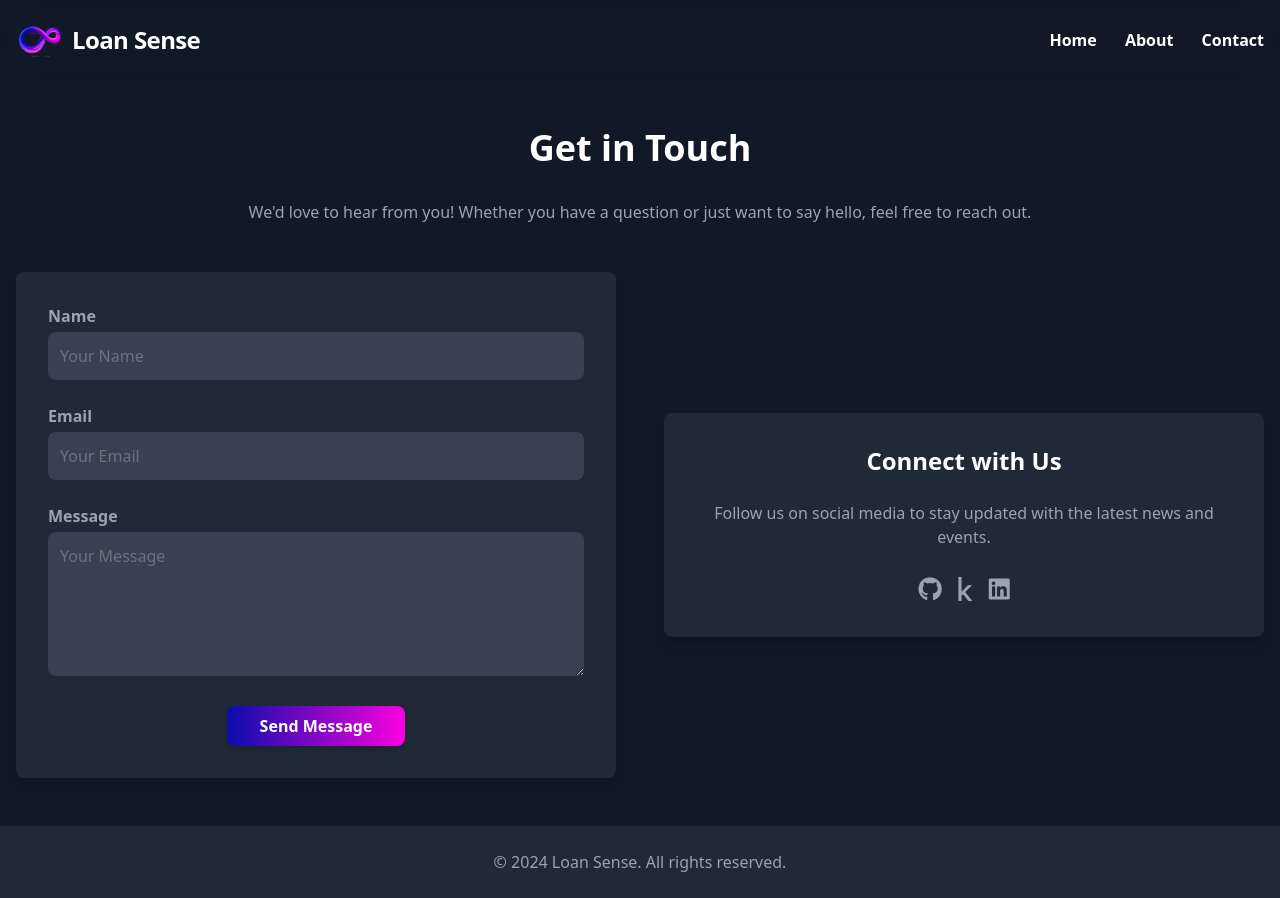
After one commit to tahhnik/relaxy-ai-engineer-exam-question, a Flask app: page /contact in a window 1280 px wide. The commit adds this page. Run offline with Flask 3, Linux system fonts and the light colour scheme; parts of the project's set-up code (start-up, migrations or seed data) failed here and were passed over; some libraries are stand-ins or nearby versions.

Commit message:
Added contacts page

```diff
--- a/app.py
+++ b/app.py
@@ -6,8 +6,6 @@ from sklearn.ensemble import RandomForestClassifier
 from sklearn.ensemble import StackingClassifier
 
 from utils import preprocess
-
-
 
 
 def feature_engineering(X):
@@ -149,6 +147,29 @@ def predict_dt():
 def about():
     return render_template('about.html')
 
+@app.route('/contact')
+def contact():
+    return render_template('contact.html')
+
+
+@app.route('/submit', methods=['POST'])
+def submit_form():
+    data = request.get_json()
+    name = data.get('name')
+    email = data.get('email')
+    message = data.get('message')
+
+    response = {
+        'status': 'success',
+        'message': 'Form submitted successfully!',
+        'data': {
+            'name': name,
+            'email': email,
+            'message': message
+        }
+    }
+    return jsonify(response)
+
 
 if __name__ == "__main__":
     app.run(debug=True)
--- /dev/null
+++ b/templates/contact.html
@@ -0,0 +1,113 @@
+<!DOCTYPE html>
+<html lang="en">
+<head>
+    <meta charset="UTF-8">
+    <meta name="viewport" content="width=device-width, initial-scale=1.0">
+    <title>Contact Us</title>
+    <link href="https://cdn.jsdelivr.net/npm/tailwindcss@2.2.19/dist/tailwind.min.css" rel="stylesheet">
+    <link href="https://cdnjs.cloudflare.com/ajax/libs/font-awesome/6.0.0-beta3/css/all.min.css" rel="stylesheet">
+    <script src="https://cdn.tailwindcss.com"></script>
+</head>
+<body class="bg-gray-900 text-white">
+
+    <header class="bg-opacity-30 backdrop-blur-lg top-0 z-50 py-4">
+        <div class="container mx-auto flex justify-between items-center px-4">
+            <div class="flex items-center space-x-2">
+                <img src="{{ url_for('static', filename='img/logo.png') }}" alt="Logo" class="w-12 h-12">
+                <h1 class="text-2xl font-extrabold text-[#FAFAFA]-800 tracking-tight">Loan Sense</h1>
+            </div>
+            <nav class="space-x-6">
+                <a href="/" class="text-transparent font-bold bg-clip-text bg-white hover:bg-gradient-to-r hover:from-[#0b0dac] hover:to-[#f901de] transition duration-300">
+                    Home
+                </a>
+                <a href="/about" class="text-transparent font-bold bg-clip-text bg-white hover:bg-gradient-to-r hover:from-[#0b0dac] hover:to-[#f901de] transition duration-300">
+                    About
+                </a>
+                <a href="/contact" class="text-transparent font-bold bg-clip-text bg-white hover:bg-gradient-to-r hover:from-[#0b0dac] hover:to-[#f901de] transition duration-300">
+                    Contact
+                </a>
+            </nav>
+        </div>
+    </header>
+
+    <!-- Main Contact Section -->
+    <section class="py-12 px-4">
+        <div class="container mx-auto">
+            <h2 class="text-4xl font-bold text-center mb-8">Get in Touch</h2>
+            <p class="text-center text-gray-400 mb-12">We'd love to hear from you! Whether you have a question or just want to say hello, feel free to reach out.</p>
+
+            <div class="flex flex-col md:flex-row md:justify-between md:items-center space-y-8 md:space-y-0 md:space-x-12">
+                <!-- Contact Form -->
+                <div class="w-full md:w-1/2 bg-gray-800 p-8 rounded-lg shadow-lg">
+                    <form id="contactForm" class="space-y-6" onsubmit="handleSubmit(event)">
+                        <div>
+                            <label for="name" class="block text-gray-400 font-semibold mb-1">Name</label>
+                            <input type="text" id="name" name="name" class="w-full p-3 rounded-lg bg-gray-700 text-gray-100 placeholder-gray-500 focus:outline-none focus:ring-2 focus:ring-blue-500" placeholder="Your Name" required>
+                        </div>
+                        <div>
+                            <label for="email" class="block text-gray-400 font-semibold mb-1">Email</label>
+                            <input type="email" id="email" name="email" class="w-full p-3 rounded-lg bg-gray-700 text-gray-100 placeholder-gray-500 focus:outline-none focus:ring-2 focus:ring-blue-500" placeholder="Your Email" required>
+                        </div>
+                        <div>
+                            <label for="message" class="block text-gray-400 font-semibold mb-1">Message</label>
+                            <textarea id="message" name="message" rows="5" class="w-full p-3 rounded-lg bg-gray-700 text-gray-100 placeholder-gray-500 focus:outline-none focus:ring-2 focus:ring-blue-500" placeholder="Your Message" required></textarea>
+                        </div>
+                        <div class="flex justify-center">
+                            <button type="submit" class="w-1/3 py-2 bg-gradient-to-r from-[#0b0dac] to-[#f901de] hover:bg-blue-700 transition duration-300 text-white font-semibold rounded-lg shadow-md focus:outline-none focus:ring-2 focus:ring-offset-2 focus:ring-blue-500">
+                                Send Message
+                            </button>
+                        </div>
+                    </form>
+                </div>
+
+
+                <!-- Social Media Links -->
+                <div class="w-full md:w-1/2 flex flex-col items-center justify-center bg-gray-800 p-8 rounded-lg shadow-lg space-y-6 text-center">
+                    <h3 class="text-2xl font-semibold">Connect with Us</h3>
+                    <p class="text-gray-400">Follow us on social media to stay updated with the latest news and events.</p>
+                    <div class="flex space-x-4 mt-4">
+                        <a href="https://github.com/bses7/Loan-Approval-Model" class="text-gray-400 hover:text-blue-500 transition duration-300 text-2xl"><i class="fab fa-github"></i></a>
+                        <a href="https://www.kaggle.com/code/bisheshgiri/loan-approval" class="text-gray-400 hover:text-blue-500 transition duration-300 text-2xl"><i class="fab fa-kaggle"></i></a>
+                        <a href="https://www.linkedin.com/in/bisheshgiri/" class="text-gray-400 hover:text-blue-500 transition duration-300 text-2xl"><i class="fab fa-linkedin"></i></a>
+                    </div>
+                </div>
+            </div>
+        </div>
+    </section>
+
+    <!-- Footer -->
+    <footer class="py-6 bg-gray-800">
+        <div class="container mx-auto text-center">
+            <p class="text-gray-400">&copy; 2024 Loan Sense. All rights reserved.</p>
+        </div>
+    </footer>
+
+    <script>
+        async function handleSubmit(event) {
+            event.preventDefault(); // Prevent the default form submission
+
+            const formData = {
+                name: document.getElementById('name').value,
+                email: document.getElementById('email').value,
+                message: document.getElementById('message').value
+            };
+
+            try {
+                const response = await fetch('/submit', {
+                    method: 'POST',
+                    headers: {
+                        'Content-Type': 'application/json'
+                    },
+                    body: JSON.stringify(formData)
+                });
+
+                const result = await response.json();
+                console.log(result); // Log the response from the server
+            } catch (error) {
+                console.error('Error submitting form:', error);
+            }
+        }
+    </script>
+
+</body>
+</html>
```
Also changed, not shown: templates/about.html (+26 -25 lines), templates/index.html (+6 -1 lines).
